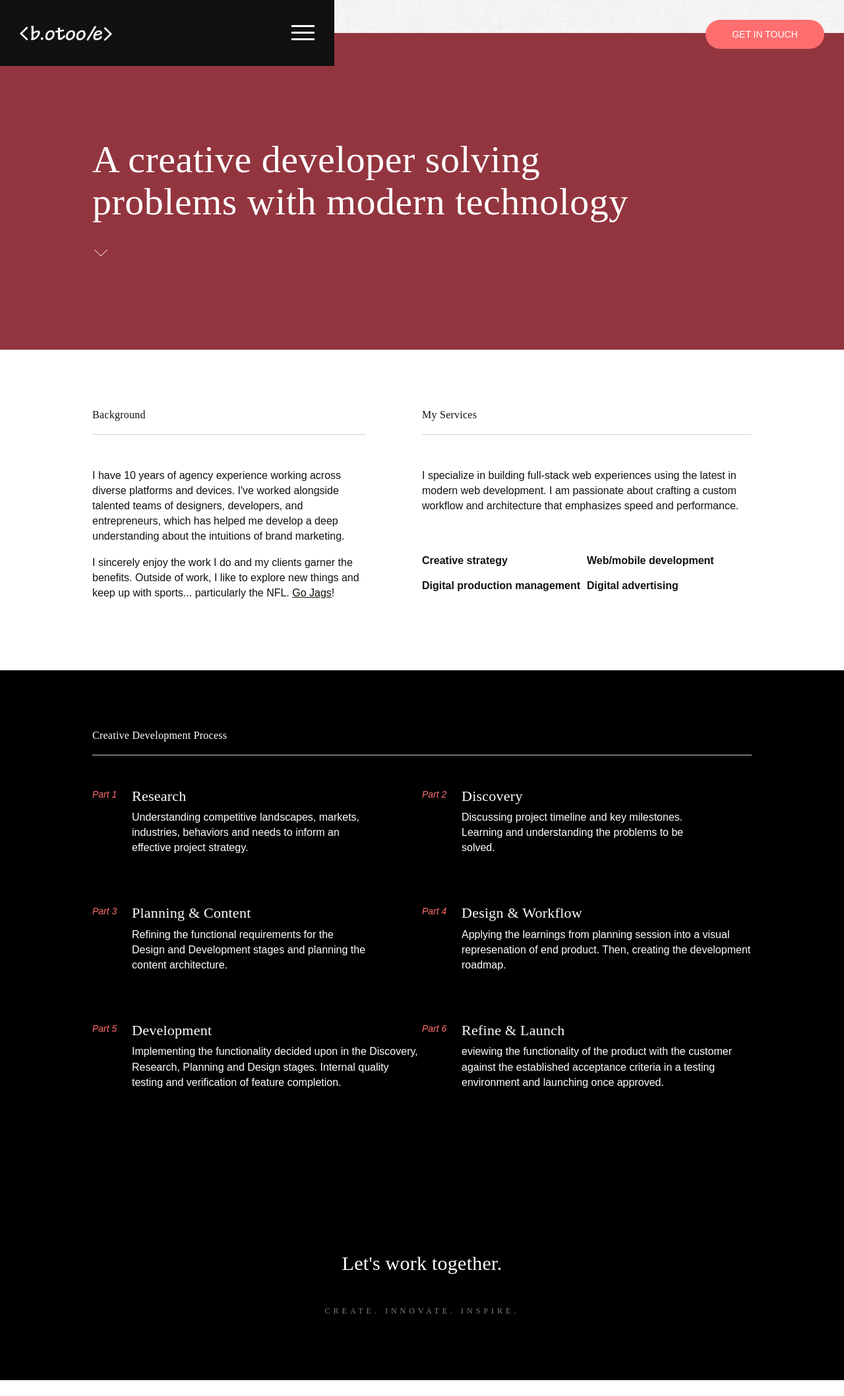
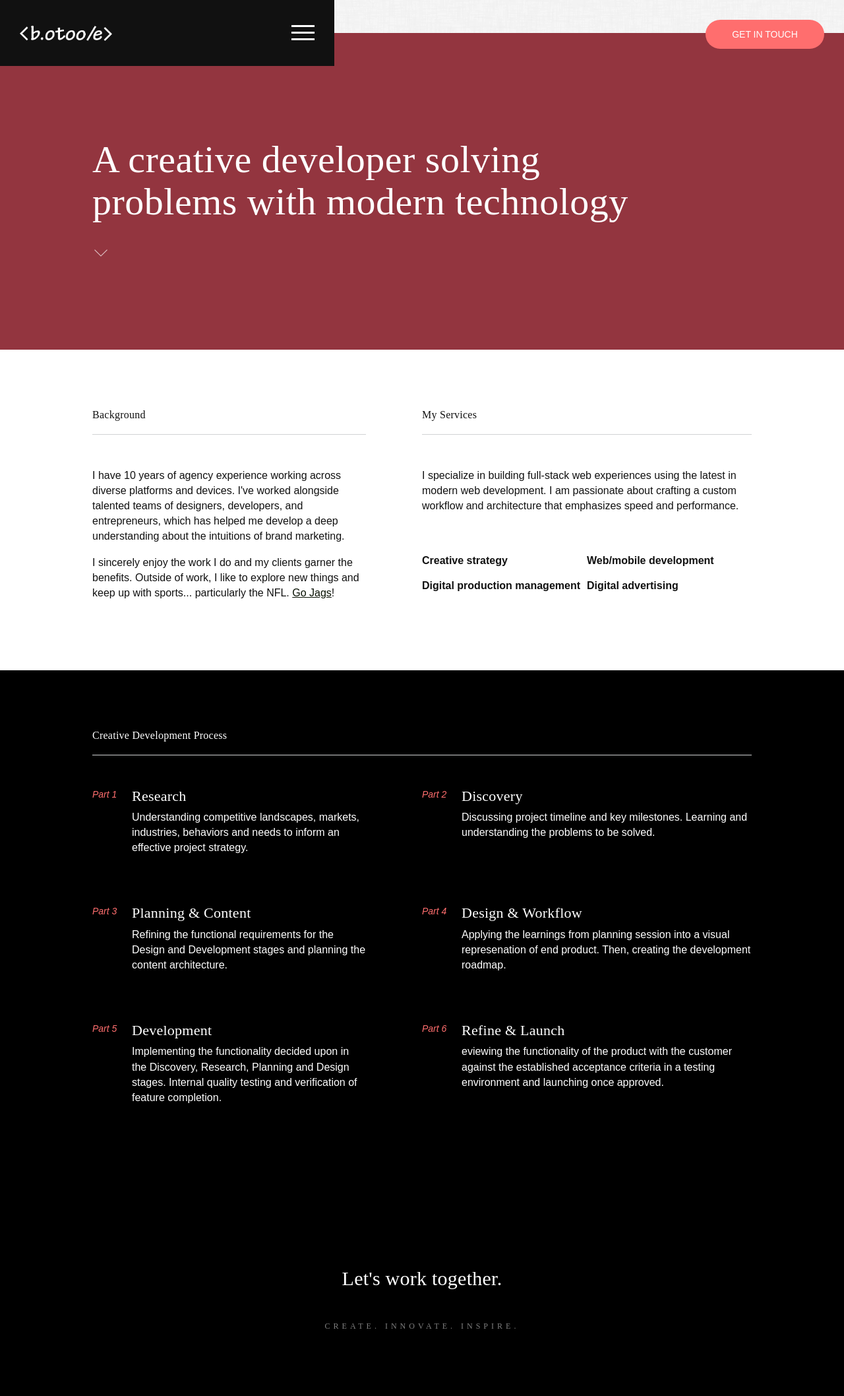
Before and after one commit to brianotoole/brianz3.1, a Jekyll site: the page built from about.html, in a window 1280 px wide. Shown: the whole page at 66% size. Built offline with Jekyll 4.4.1, drawn with Linux system fonts in a browser that asks for light colours; nearby versions of some CDN libraries; before the commit the page ends 2092 px from its top, so only the background shows below that.

Commit message:
updated grid on about

```diff
--- a/about.html
+++ b/about.html
@@ -42,10 +42,10 @@
         <h5 class="text-no-transform">Research</h5>
         <p>Understanding competitive landscapes, markets, industries, behaviors and needs to inform an effective project strategy.</p>
       </div><!--/.half.left-->
-      <div class="half left work-process-content" data-title="Part 2">
+      <div class="half right work-process-content" data-title="Part 2">
         <h5 class="text-no-transform">Discovery</h5>
         <p>Discussing project timeline and key milestones. Learning and understanding the problems to be solved.</p>
-      </div><!--/.half.left-->
+      </div><!--/.half.right-->
       <div class="half left work-process-content" data-title="Part 3">
         <h5 class="text-no-transform">Planning &amp; Content</h5>
         <p>Refining the functional requirements for the Design and Development stages and planning the content architecture.</p>
@@ -54,10 +54,10 @@
         <h5 class="text-no-transform">Design &amp; Workflow</h5>
         <p>Applying the learnings from planning session into a visual represenation of end product. Then, creating the development roadmap. </p>
       </div><!--/.half.right-->
-      <div class="half right work-process-content" data-title="Part 5">
+      <div class="half left work-process-content" data-title="Part 5">
         <h5 class="text-no-transform">Development</h5>
         <p>Implementing the functionality decided upon in the Discovery, Research, Planning and Design stages. Internal quality testing and verification of feature completion.</p>
-      </div><!--/.half.right-->
+      </div><!--/.half.left-->
       <div class="half right work-process-content" data-title="Part 6">
         <h5 class="text-no-transform">Refine &amp; Launch</h5>
         <p>eviewing the functionality of the product with the customer against the established acceptance criteria in a testing environment and launching once approved.</p>
```
